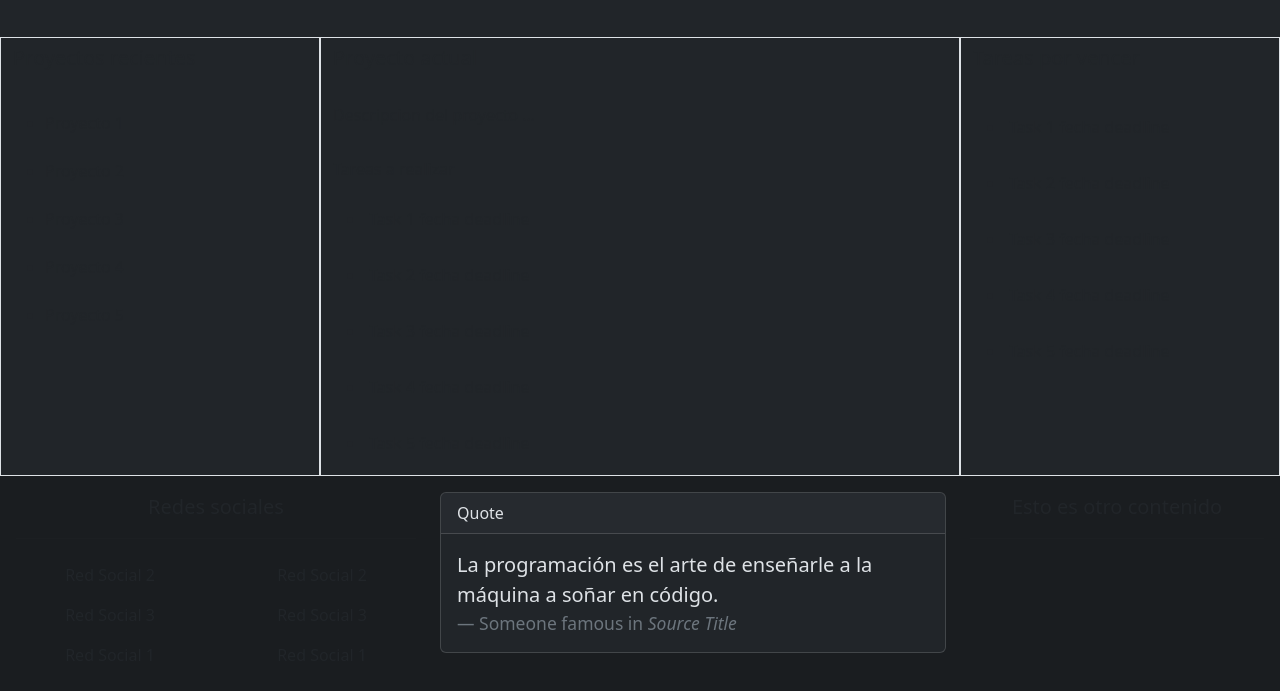
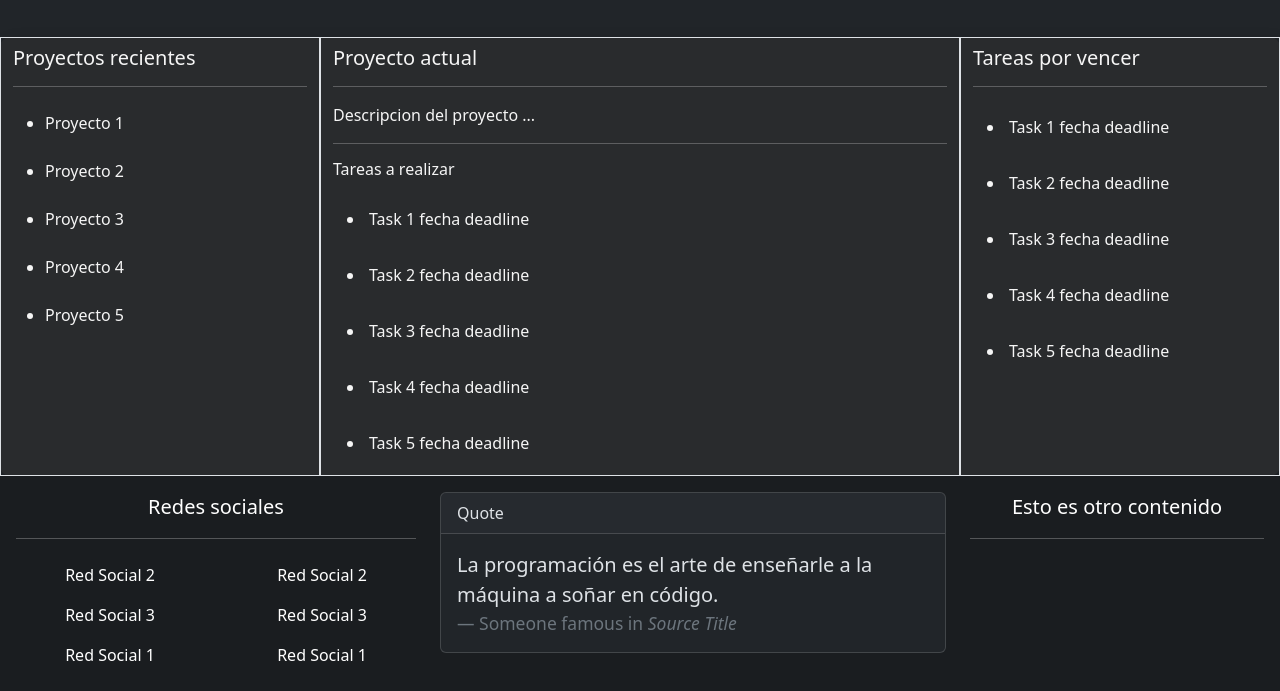
Before and after one commit to D-ortz/dev-bootrstrap-sass, a plain HTML site: page pages/mis_proyectos.html in a window 1280 px wide. Shown: the part 155-846 px from the top of the page. Drawn offline with nearby package versions, Linux system fonts and the light colour scheme; the site is published under a folder, as on GitHub Pages, so addresses that start at the root find nothing.

Commit message:
rutas corregidas en las pages faltantes

```diff
--- a/pages/mis_proyectos.html
+++ b/pages/mis_proyectos.html
@@ -5,7 +5,7 @@
     <meta name="viewport" content="width=device-width, initial-scale=1.0">
     <link href="https://cdn.jsdelivr.net/npm/bootstrap@5.3.3/dist/css/bootstrap.min.css" rel="stylesheet" integrity="sha384-QWTKZyjpPEjISv5WaRU9OFeRpok6YctnYmDr5pNlyT2bRjXh0JMhjY6hW+ALEwIH" crossorigin="anonymous">
     <script src="https://cdn.jsdelivr.net/npm/bootstrap@5.3.3/dist/js/bootstrap.bundle.min.js" integrity="sha384-YvpcrYf0tY3lHB60NNkmXc5s9fDVZLESaAA55NDzOxhy9GkcIdslK1eN7N6jIeHz" crossorigin="anonymous"></script>
-   <link rel="stylesheet" href="/css/style.css">
+   <link rel="stylesheet" href="../css/style.css">
 
     <title>DevTracker bootstrap</title>
 </head>
```
Also changed, not shown: pages/registro.html (+1 -1 lines), pages/succesful_login.html (+1 -1 lines).
